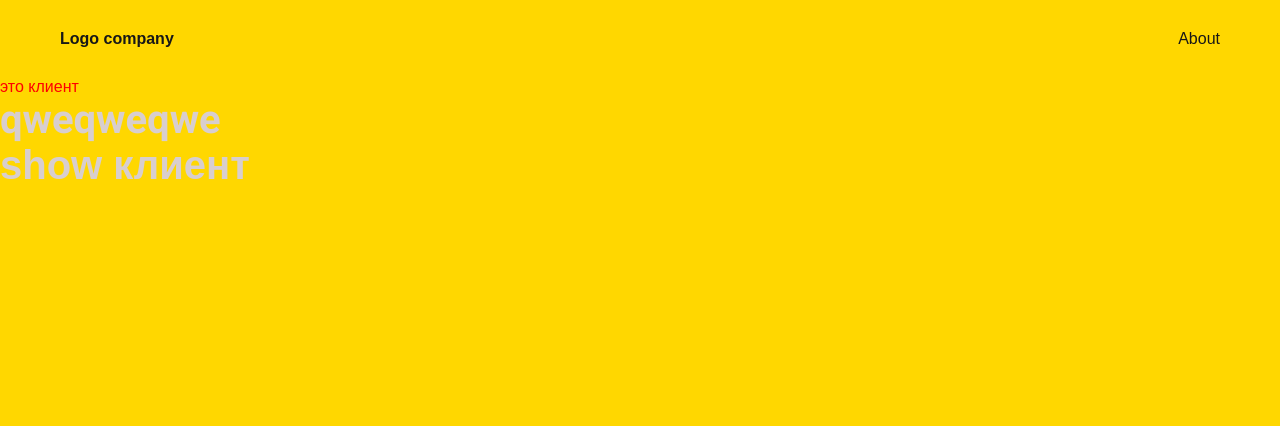
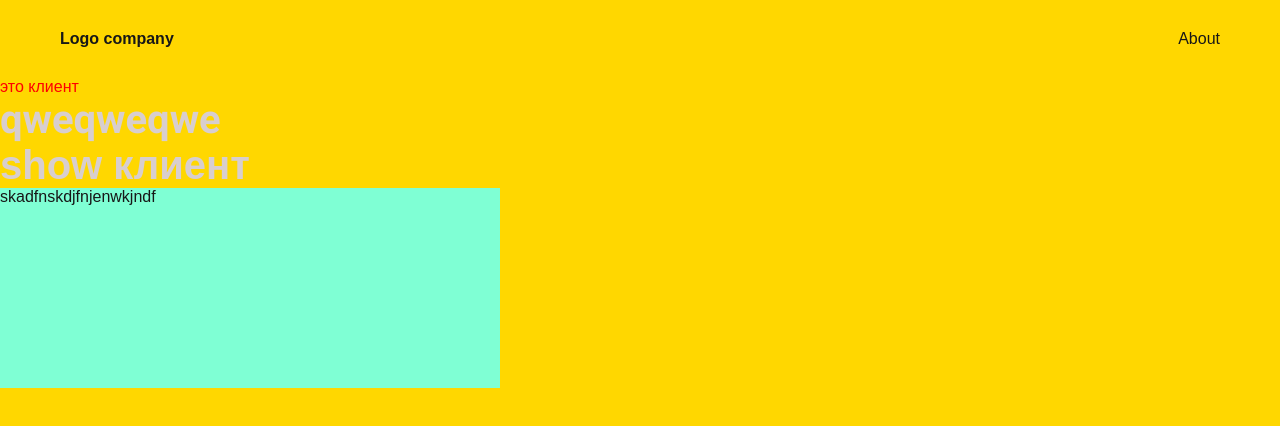
Before and after one commit to Dron245/project, a Next.js app: page /client/show in a window 1280 px wide. Shown: the top 426 px of the page. Built offline with nearby package versions, Linux system fonts and the light colour scheme.

Commit message:
2211-1501

```diff
--- a/app/client/show/layout.js
+++ b/app/client/show/layout.js
@@ -1,5 +1,5 @@
 import { Roboto } from 'next/font/google'
-import "./style.css";
+import "./style.scss";
 
 const roboto = Roboto({
 	weight: '700',
--- a/app/client/show/page.js
+++ /dev/null
@@ -1,7 +0,0 @@
-export default function Show() {
-	return (
-		<>
-	<h1>show клиент</h1>
-	</>
-	);
- }
--- /dev/null
+++ b/app/client/show/page.jsx
@@ -0,0 +1,11 @@
+export default function Show() {
+	return (
+		<>
+	<h1>show клиент</h1>
+	<div className="qwe">
+		<div className="qwe__asd">skadfnskdjfnjenwkjndf</div>
+		<div className="zxc"></div>
+	</div>
+	</>
+	);
+ }
--- a/app/client/show/style.css
+++ b/app/client/show/style.scss
@@ -8,3 +8,12 @@ h1 {
 	font-size: 40px;
 	color: rgb(216, 206, 206);
 }
+
+.qwe {
+
+	&__asd {
+		width: 500px;
+		height: 200px;
+		background-color: aquamarine;
+	}
+}
--- a/next.config.mjs
+++ b/next.config.mjs
@@ -1,4 +1,8 @@
 /** @type {import('next').NextConfig} */
-const nextConfig = {};
+const nextConfig = {
+	sassOptions: {
+		silenceDeprecations: ['legacy-js-api'],
+	 }
+};
 
 export default nextConfig;
--- a/package.json
+++ b/package.json
@@ -9,6 +9,7 @@
     "lint": "next lint"
   },
   "dependencies": {
+    "axios": "^1.7.7",
     "next": "15.0.3",
     "react": "19.0.0-rc-66855b96-20241106",
     "react-dom": "19.0.0-rc-66855b96-20241106",
```
Also changed, not shown: app/page.jsx (renamed from app/page.js, +8 -4 lines), 1 other file (tests, documents, lock files or other folders).
